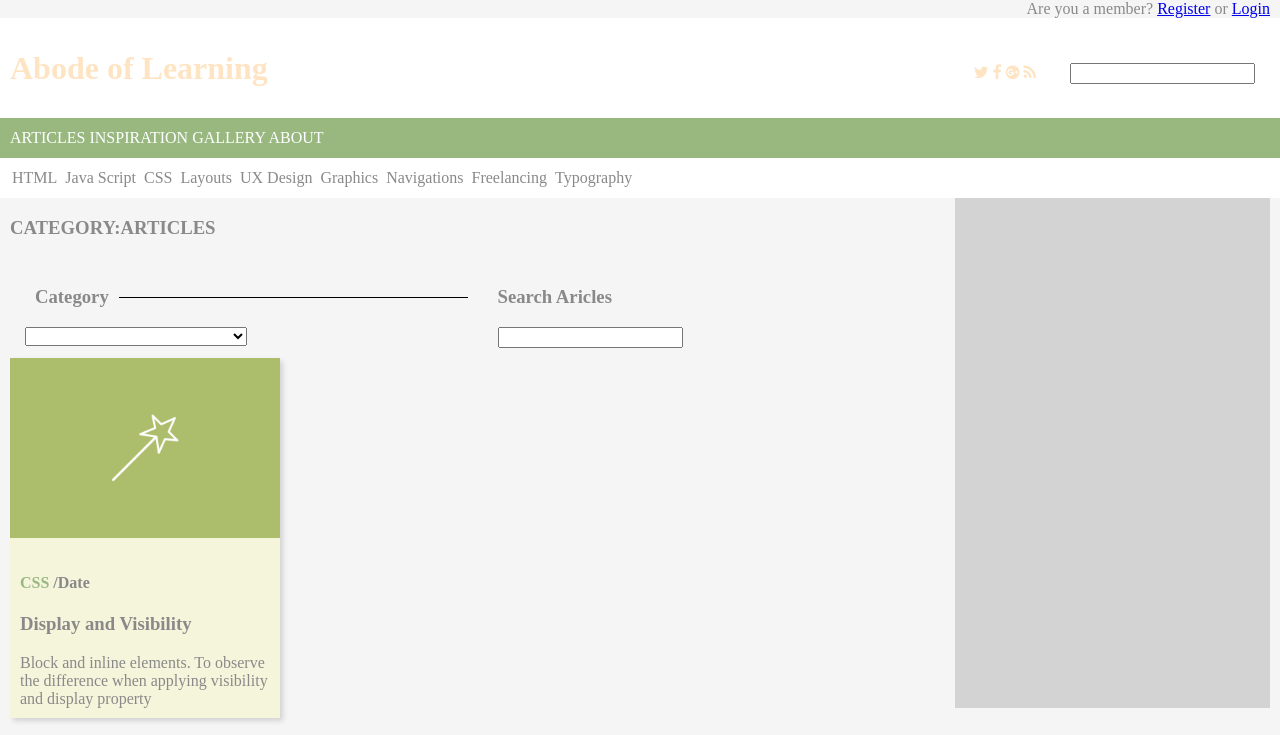
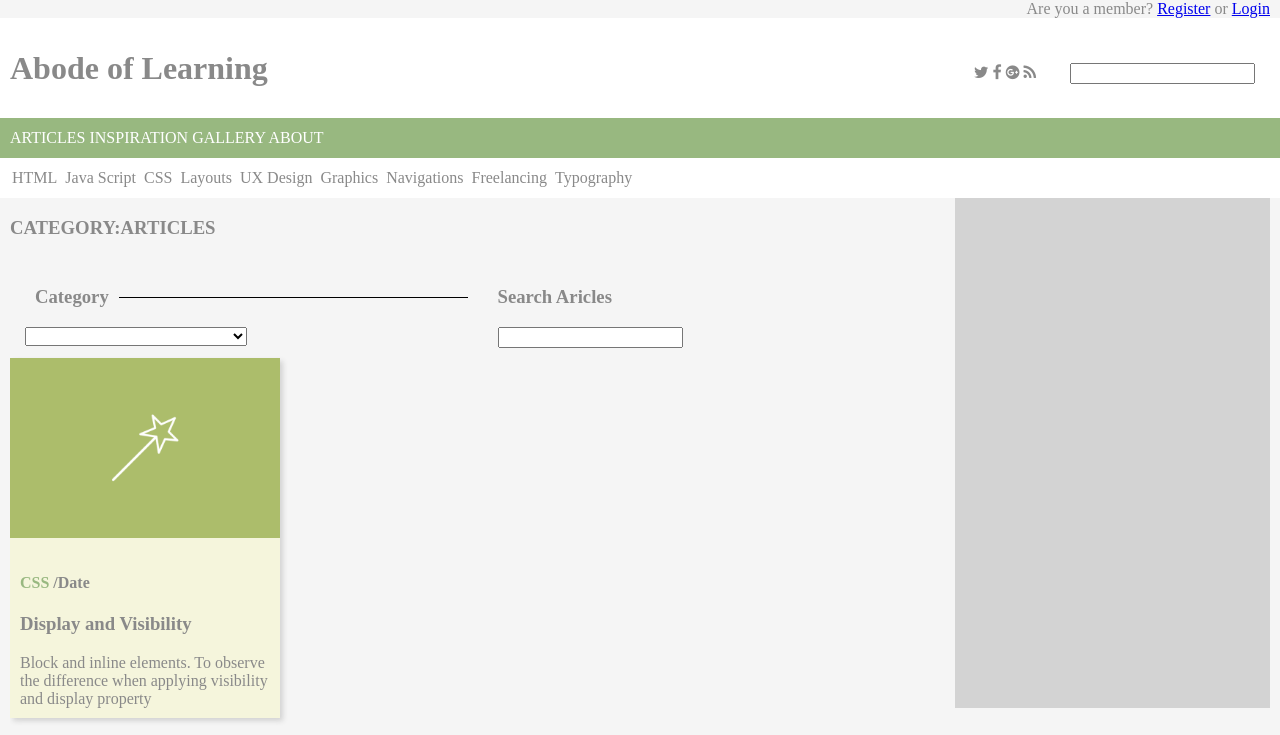
Before and after one commit to swapnika-y/swapnika-y.github.io, a plain HTML site: page designShack.html in a window 1280 px wide. Shown: the top 735 px of the page. Drawn offline with Linux system fonts and the light colour scheme.

Commit message:
corrected the font color

```diff
--- a/shackStyle.css
+++ b/shackStyle.css
@@ -32,7 +32,7 @@ html body{
 }
 .pageHeader a {
 	text-decoration: none;
-	color: bisque;
+	color: #898989;
 	cursor: pointer;
 }
 .bodyWidth{
```
